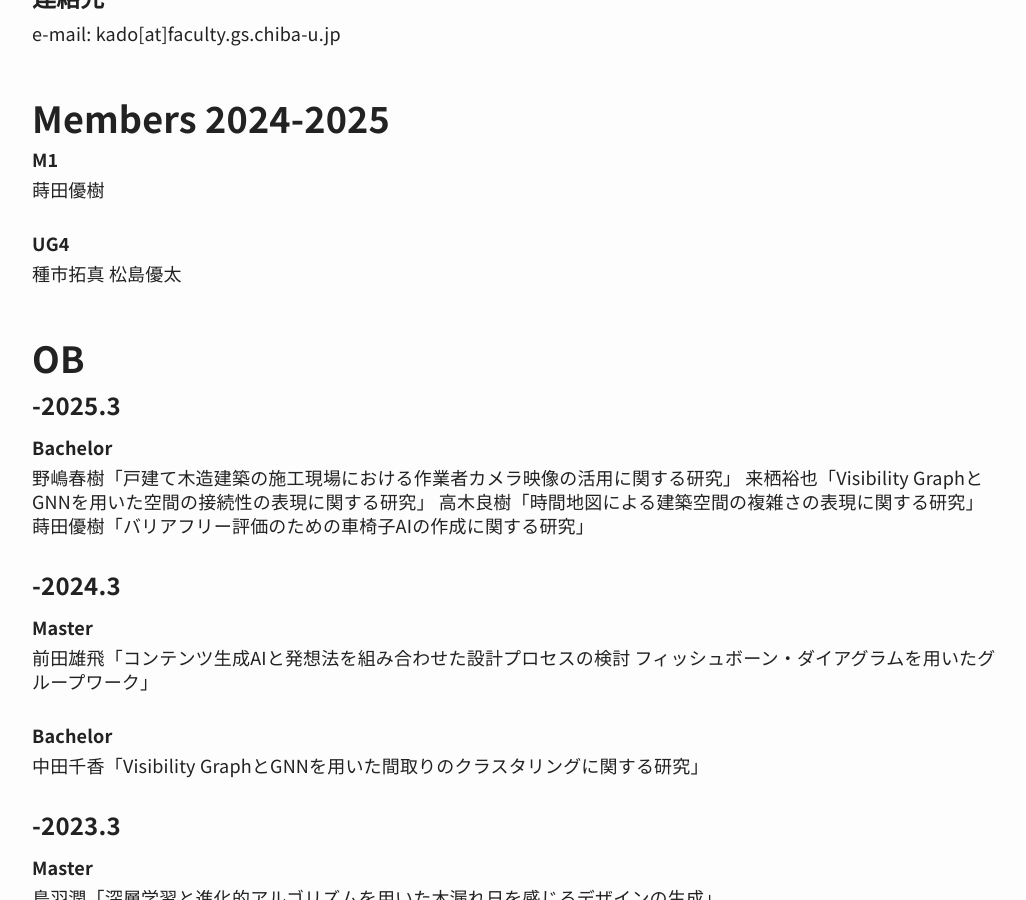
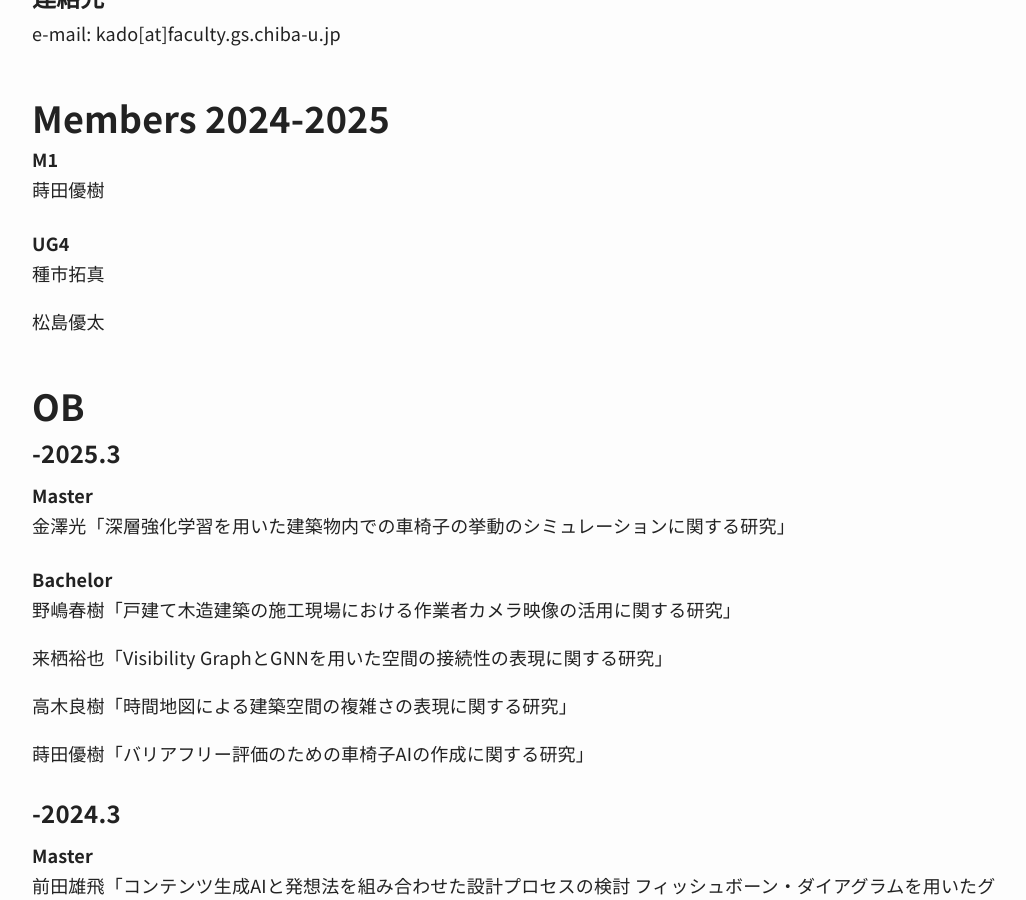
Before and after one commit to ail-and-colleagues/ail-and-colleagues.github.io, a Jekyll site: the page built from staticpages/about.html.md, in a window 1280 px wide and 900 px high, scrolled down 693 px. Shown: the whole window, without its empty margins (123-1149 px from the left). Built offline with Jekyll 4.4.1, drawn with Linux system fonts in a browser that asks for light colours.

Commit message:
update about

```diff
--- a/staticpages/about.html.md
+++ b/staticpages/about.html.md
@@ -27,14 +27,21 @@ e-mail: kado[at]faculty.gs.chiba-u.jp
 蒔田優樹
 #### UG4
 種市拓真
+
 松島優太
 
 ## OB
 ### -2025.3
+#### Master
+金澤光「深層強化学習を用いた建築物内での車椅子の挙動のシミュレーションに関する研究」
+
 #### Bachelor
 野嶋春樹「戸建て木造建築の施工現場における作業者カメラ映像の活用に関する研究」
+
 来栖裕也「Visibility GraphとGNNを用いた空間の接続性の表現に関する研究」
+
 高木良樹「時間地図による建築空間の複雑さの表現に関する研究」
+
 蒔田優樹「バリアフリー評価のための車椅子AIの作成に関する研究」
 
 ### -2024.3
```
